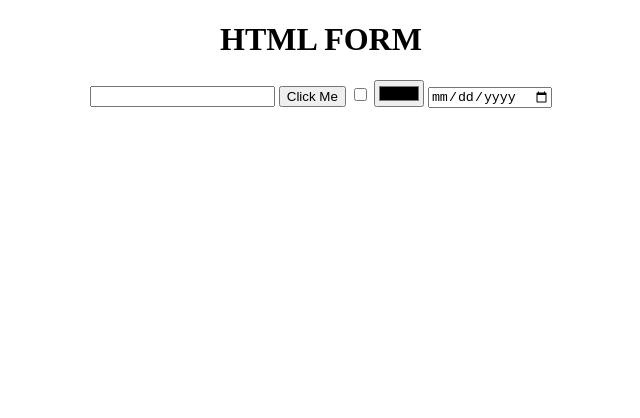
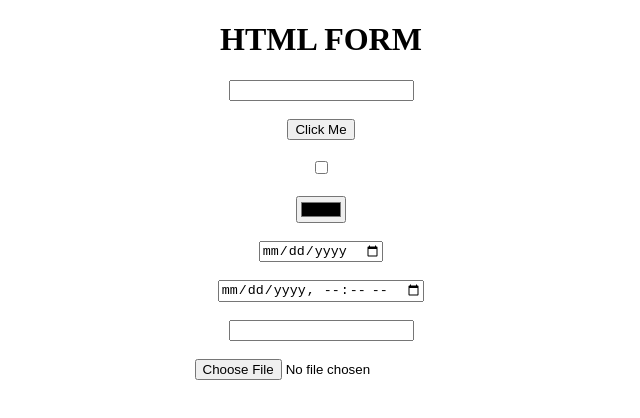
Before and after one commit to beesaXS/day05, a plain HTML site: page index.html in a window 1280 px wide. Shown: the whole page, without its empty margins (319-959 px from the left). Drawn offline with Linux system fonts and the light colour scheme.

Commit message:
add line breaks for better spacing between form elements

```diff
--- a/index.html
+++ b/index.html
@@ -8,9 +8,19 @@
 <center><body>
     <h1>HTML FORM</h1>
     <input type="text">
+    <br><br>
     <input type="button" value="Click Me">
+    <br><br>
     <input type="checkbox">
+    <br><br>
     <input type="color">
+    <br><br>
     <input type="date">
+    <br><br>
+    <input type="datetime-local">
+    <br><br>
+    <input type="email" name="" id="">
+    <br><br>
+    <input type="file" >
 </body></center>
 </html>
```
